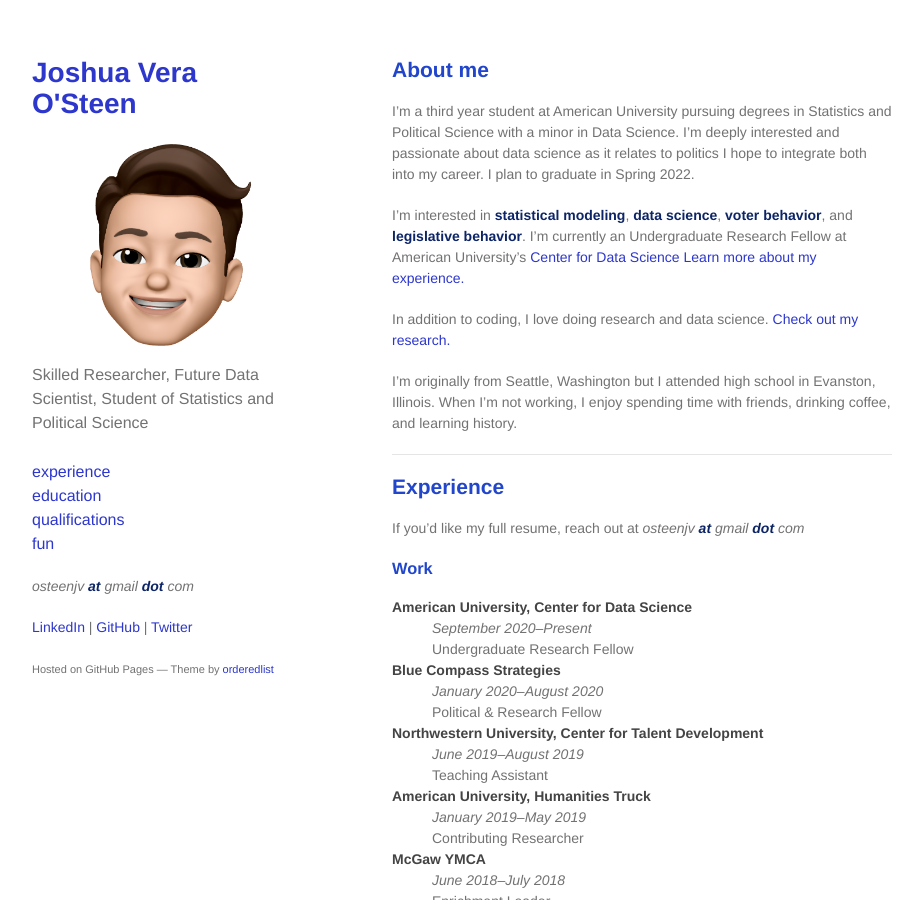
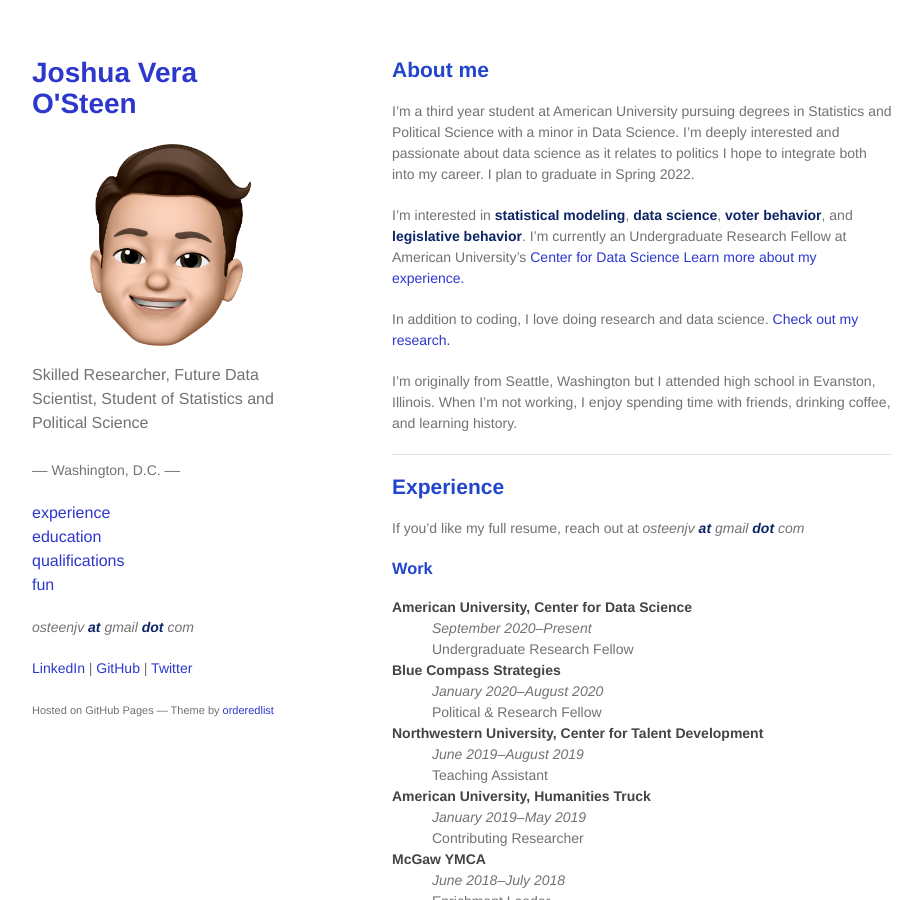
Before and after one commit to JVOsteen/JVOsteen.github.io, a Jekyll site: the page built from index.md, in a window 1280 px wide and 900 px high. Shown: the whole window, without its empty margins (178-1100 px from the left). Built offline with Jekyll 4.4.1, drawn with Linux system fonts in a browser that asks for light colours; our own code applies the rules of GitHub Pages for plain Markdown files.

Commit message:
Update default.html

```diff
--- a/_layouts/default.html
+++ b/_layouts/default.html
@@ -23,6 +23,9 @@
         {% endif %}
 
         <p class="bio">{{ site.description | default: site.github.project_tagline }}</p>
+
+        <p class="location">{{ site.location | default: site.github.project_tagline }}</p>
+
 
         <p class="nav">
         <a href="/#experience">experience</a>
```
